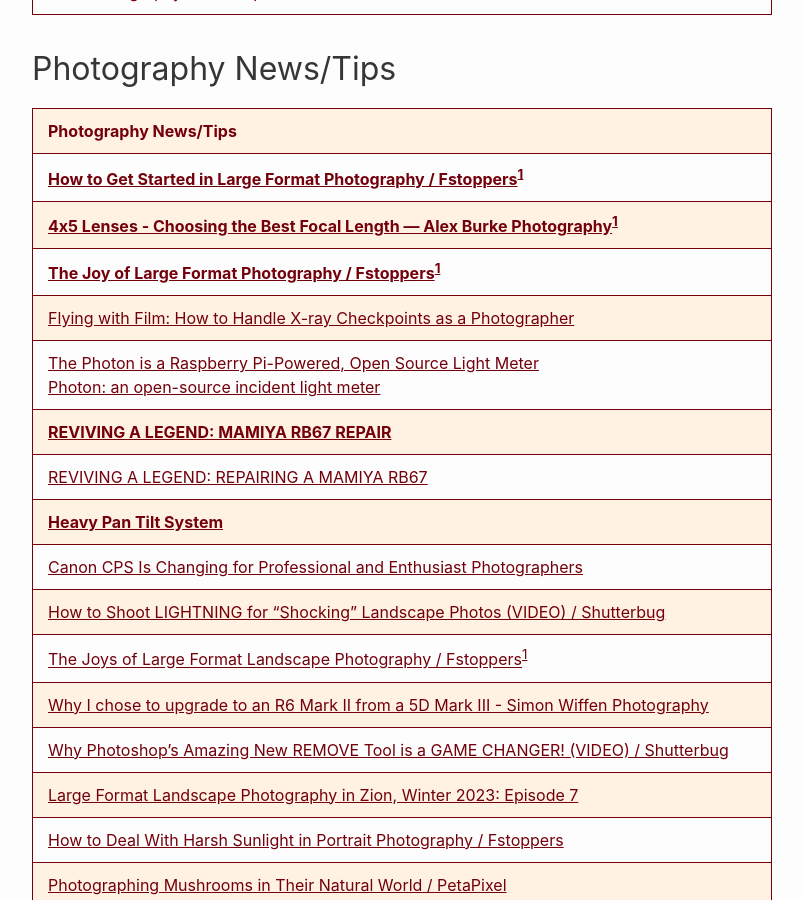
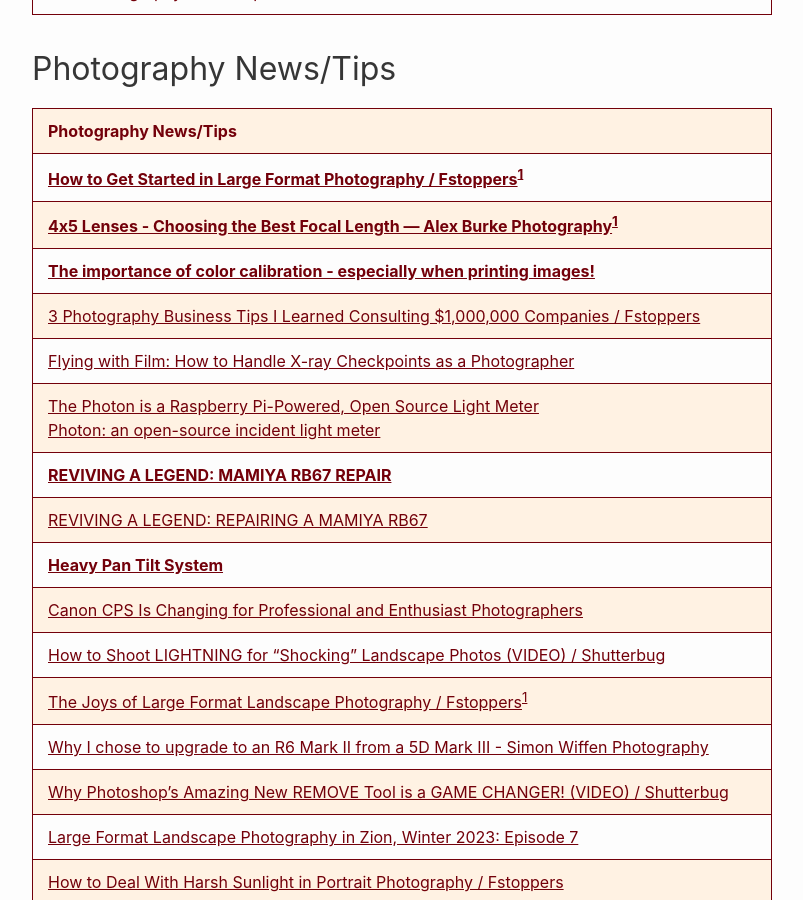
Before and after one commit to RalphHightower/RalphHightower, a Jekyll site: the page built from Photography/Photography.md, in a window 1280 px wide and 900 px high, scrolled down 2984 px. Shown: the whole window, without its empty margins (238-1041 px from the left). Built offline with Jekyll 4.4.1, drawn with Linux system fonts in a browser that asks for light colours; our own code applies the rules of GitHub Pages for plain Markdown files.

Commit message:
[docs](web): Photography(extended description)

```diff
--- a/Photography/Photography.md
+++ b/Photography/Photography.md
@@ -41,7 +41,8 @@
 |----|
 | **[How to Get Started in Large Format Photography / Fstoppers](https://fstoppers.com/film/how-get-started-large-format-photography-647936 )[^41]** |
 | **[4x5 Lenses - Choosing the Best Focal Length — Alex Burke Photography](https://www.alexburkephoto.com/blog/2020/5/31/4x5-lenses-choosing-the-best-focal-length )[^41]** |
-| **[The Joy of Large Format Photography / Fstoppers](https://fstoppers.com/film/joy-large-format-photography-643119)[^41]** |
+| **[The importance of color calibration - especially when printing images!](https://blog.jeffcable.com/2023/06/the-importance-of-color-calibration.html )** |
+| [3 Photography Business Tips I Learned Consulting $1,000,000 Companies / Fstoppers](https://fstoppers.com/business/3-photography-business-tips-i-learned-consulting-1000000-companies-649668 ) |
 | [Flying with Film: How to Handle X-ray Checkpoints as a Photographer](https://petapixel.com/camera-film-x-ray-ct-scanner-tips/) |
 | [The Photon is a Raspberry Pi-Powered, Open Source Light Meter](https://petapixel.com/2022/11/28/the-photon-is-a-raspberry-pi-powered-open-source-light-meter/)<br />[Photon: an open-source incident light meter](https://github.com/veebch/photon) |
 | **[REVIVING A LEGEND: MAMIYA RB67 REPAIR](https://hackaday.com/2023/04/06/reviving-a-legend-mamiya-rb67-repair/)** |
```
